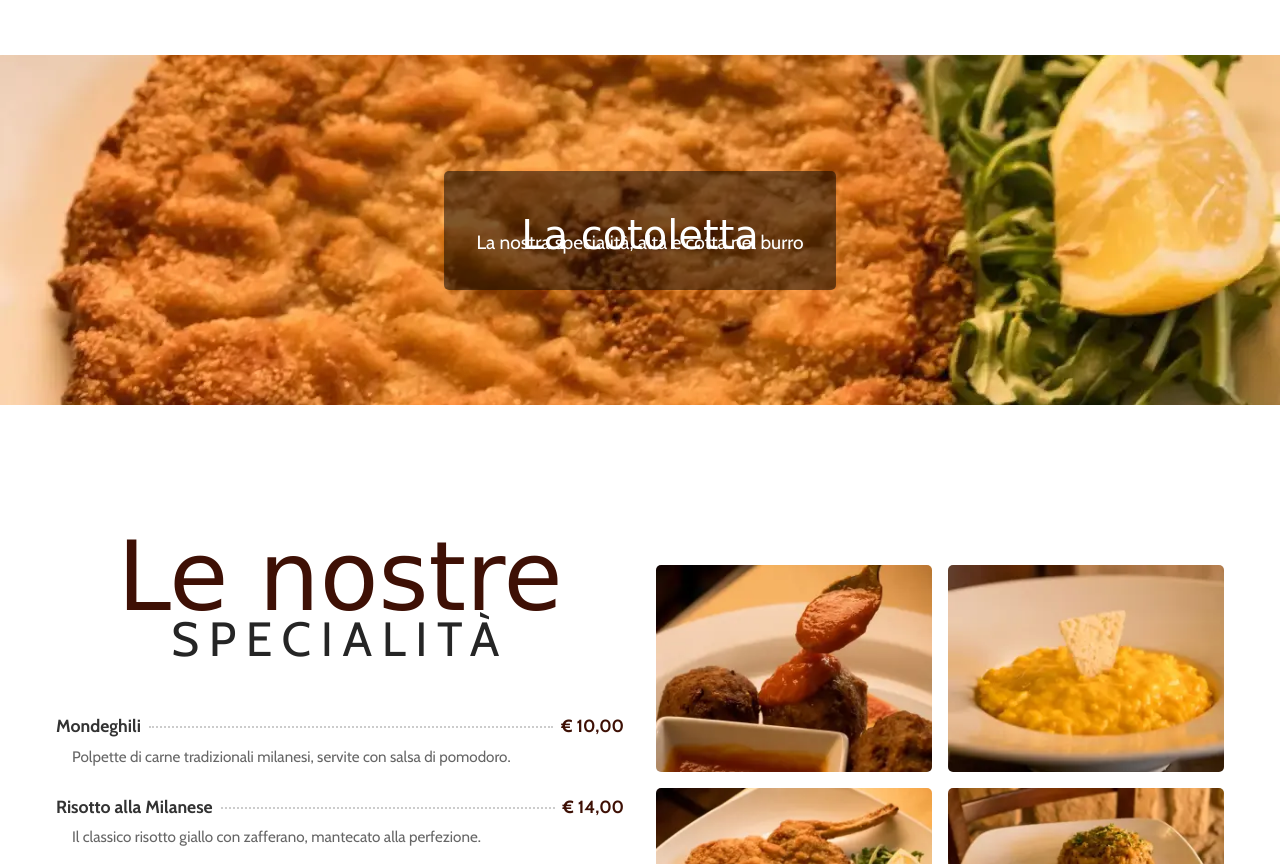
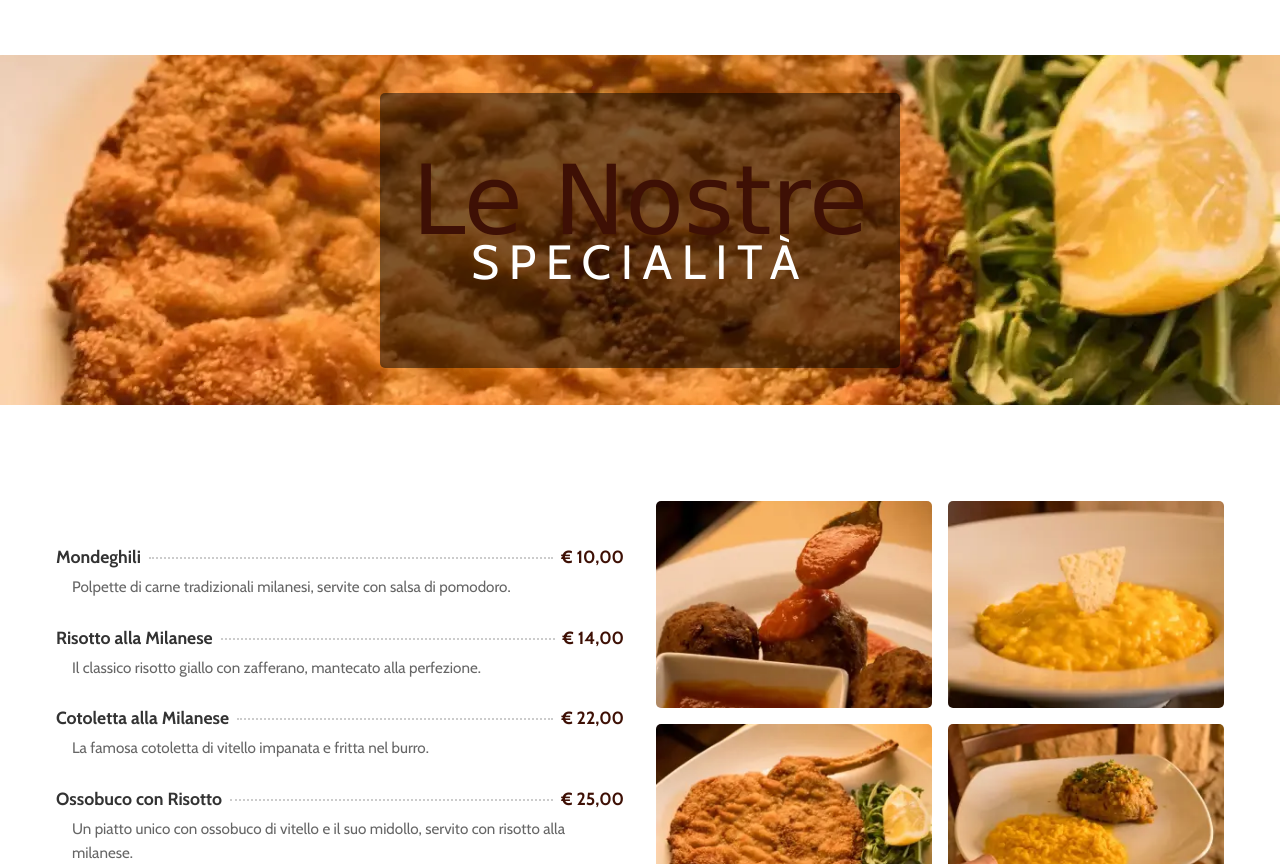
Before and after one commit to marconardon/cadrega-static, a plain HTML site: page index.html in a window 1280 px wide. Shown: the part 2380-3244 px from the top of the page. Drawn offline with nearby package versions, Linux system fonts and the light colour scheme; a web font is replaced by a local one.

Commit message:
fixed dividers headers styling

```diff
--- a/index.html
+++ b/index.html
@@ -51,9 +51,9 @@
         <section id="about1" class="content-section">
             <div class="text-content">
                 <hgroup>
-                <h2>O mia bela</h2>
-                <h1>trattoria</h1>
-                <hgroup>
+                    <h2>O mia bela</h2>
+                    <h1>trattoria</h1>
+                </hgroup>
                 <p>Da più di 20 anni offriamo ai nostri clienti un’esperienza culinaria semplice e rilassata, ispirata dalla tradizione Milanese, nella location strategica del Centro Direzionale, a due passi da piazza Gae Aulenti.</p>
             </div>
             <div class="gallery">
@@ -66,8 +66,10 @@
 
         <div id="divider2" class="parallax-divider">
             <div class="divider-content">
-                <h2>Di sera</h2>
-                <p>La nostra sala di notte</p>
+                <hgroup>
+                    <h2>Atmosfera</h2>
+                    <h1>Milanese</h1>
+                </hgroup>
             </div>
         </div>
 
@@ -90,18 +92,16 @@
 
         <div id="divider4" class="parallax-divider">
             <div class="divider-content">
-                <h2>La cotoletta</h2>
-                <p>La nostra specialità, alta e cotta nel burro</p>
+                <hgroup>
+                    <h2>Le Nostre</h2>
+                    <h1>Specialità</h1>
+                </hgroup>
             </div>
         </div>
 
         <!-- Sezione 4: Le nostre specialità -->
         <section id="specialties" class="content-section">
             <div class="text-content">
-                <hgroup>
-                <h2>Le nostre</h2>
-                <h1>specialità</h1>
-                </hgroup>
                 <ul class="specialties-list">
                     <li>
                         <div class="dish-header">
--- a/style/style.css
+++ b/style/style.css
@@ -299,13 +299,8 @@ h2 {
     border-radius: 5px;
 }
 
-.divider-content h2 {
+.divider-content h1 {
     color: white;
-    font-size: 2.5rem;
-}
-
-.divider-content p {
-    font-size: 1.2rem;
 }
 
 /* --- Footer --- */
```
